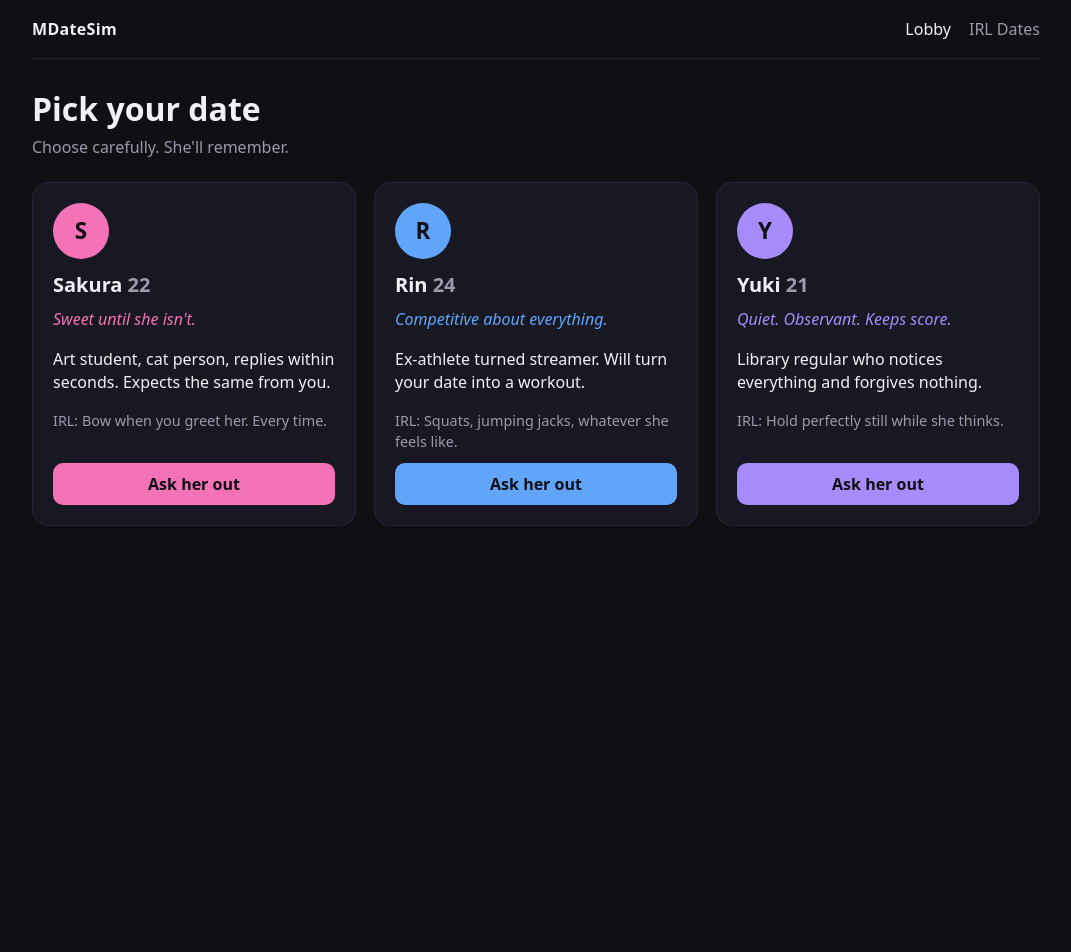
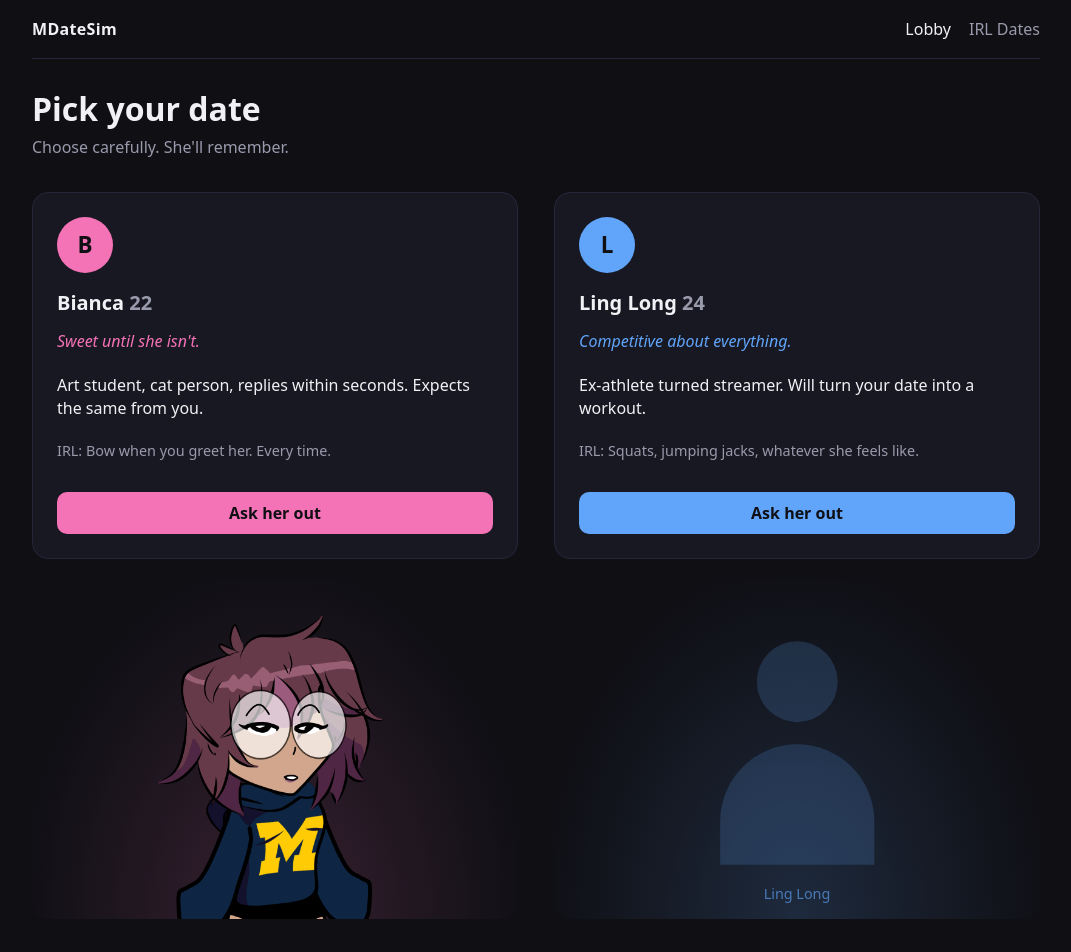
Before and after one commit to XZCendence/MDateSim, a React (Vite) app in the folder Client/: page /lobby in a window 1280 px wide. Shown: the top 952 px of the page, without its empty margins (104-1175 px from the left). Before the commit the page ends 800 px from the top, so only its background shows below. Built offline with nearby package versions, Linux system fonts and the light colour scheme.

Commit message:
Add sims images

```diff
--- a/Client/src/components/DateCard.tsx
+++ b/Client/src/components/DateCard.tsx
@@ -7,7 +7,8 @@ interface Props {
 
 export default function DateCard({ date, onPick }: Props) {
   return (
-    <article className="card" style={{ "--accent": date.accent } as React.CSSProperties}>
+    <div className="date-card" style={{ "--accent": date.accent } as React.CSSProperties}>
+    <article className="card">
       <div className="avatar" aria-hidden>
         {date.name[0]}
       </div>
@@ -19,5 +20,19 @@ export default function DateCard({ date, onPick }: Props) {
       <p className="muted small">IRL: {date.irlStyle}</p>
       <button onClick={() => onPick(date)}>Ask her out</button>
     </article>
+    <div className="date-picture">
+      {date.image ? (
+        <img src={date.image} alt={`${date.name} standing in her idle pose`} />
+      ) : (
+        <div className="date-picture-placeholder" role="img" aria-label={`${date.name} picture placeholder`}>
+          <svg viewBox="0 0 240 300" aria-hidden="true">
+            <circle cx="120" cy="90" r="42" />
+            <path d="M40 280v-45a80 80 0 0 1 160 0v45Z" />
+          </svg>
+          <span>{date.name}</span>
+        </div>
+      )}
+    </div>
+    </div>
   );
 }
--- a/Client/src/data/dates.ts
+++ b/Client/src/data/dates.ts
@@ -2,6 +2,8 @@
  * The roster of dates a player can pick in the lobby.
  * Keep this in sync with whatever persona the Server's iMessage loop uses.
  */
+import emIdle from "../assets/Em-idle.webp";
+
 export interface DateProfile {
   id: string;
   name: string;
@@ -13,38 +15,30 @@ export interface DateProfile {
   /** Pre-filled text the player sends to start the conversation. */
   intro: string;
   accent: string;
+  image?: string;
 }
 
 export const DATES: DateProfile[] = [
   {
     id: "sakura",
-    name: "Sakura",
+    name: "Bianca",
     age: 22,
     tagline: "Sweet until she isn't.",
     bio: "Art student, cat person, replies within seconds. Expects the same from you.",
     irlStyle: "Bow when you greet her. Every time.",
-    intro: "hi sakura, it's me from the lobby 🌸",
+    intro: "hi bianca, it's me from the lobby 🌸",
     accent: "#f472b6",
+    image: emIdle,
   },
   {
     id: "rin",
-    name: "Rin",
+    name: "Ling Long",
     age: 24,
     tagline: "Competitive about everything.",
     bio: "Ex-athlete turned streamer. Will turn your date into a workout.",
     irlStyle: "Squats, jumping jacks, whatever she feels like.",
-    intro: "yo rin, ready to lose?",
+    intro: "yo ling long, ready to lose?",
     accent: "#60a5fa",
-  },
-  {
-    id: "yuki",
-    name: "Yuki",
-    age: 21,
-    tagline: "Quiet. Observant. Keeps score.",
-    bio: "Library regular who notices everything and forgives nothing.",
-    irlStyle: "Hold perfectly still while she thinks.",
-    intro: "hello yuki. i read the book you mentioned.",
-    accent: "#a78bfa",
   },
 ];
 
--- a/Client/src/index.css
+++ b/Client/src/index.css
@@ -33,8 +33,11 @@ a { color: inherit; }
 .tagline { font-style: italic; color: var(--accent); }
 
 .grid {
-  display: grid; gap: 18px; margin-top: 22px;
-  grid-template-columns: repeat(auto-fill, minmax(260px, 1fr));
+  display: grid; gap: 36px; margin-top: 32px;
+  grid-template-columns: repeat(2, minmax(0, 1fr));
+}
+@media (max-width: 640px) {
+  .grid { grid-template-columns: 1fr; gap: 32px; margin-top: 24px; }
 }
 .card {
   background: var(--panel); border: 1px solid #26263a; border-radius: 16px;
@@ -43,6 +46,24 @@ a { color: inherit; }
 }
 .card:hover { transform: translateY(-2px); border-color: var(--accent); }
 .card button { margin-top: auto; }
+.date-card { display: flex; flex-direction: column; gap: 20px; min-width: 0; }
+.date-card .card { flex: 1; padding: 24px; gap: 8px; }
+.date-card .card button { margin-top: 16px; }
+.date-picture {
+  height: 340px; overflow: hidden; border-radius: 16px;
+  background: radial-gradient(ellipse at bottom, color-mix(in srgb, var(--accent) 18%, var(--bg)), var(--bg) 75%);
+  display: flex; align-items: flex-end; justify-content: center;
+}
+.date-picture img {
+  display: block; width: 100%; height: 100%; object-fit: contain; object-position: bottom;
+  transform: scale(1.2); transform-origin: center bottom;
+}
+.date-picture-placeholder {
+  width: 100%; height: 100%; display: flex; flex-direction: column;
+  align-items: center; justify-content: flex-end; color: var(--accent);
+}
+.date-picture-placeholder svg { width: 75%; height: 85%; fill: currentColor; opacity: 0.18; }
+.date-picture-placeholder span { padding: 0 0 16px; font-size: 0.9rem; opacity: 0.65; }
 .avatar {
   width: 56px; height: 56px; border-radius: 50%; display: grid; place-items: center;
   background: var(--accent); color: #0f0f14; font-weight: 800; font-size: 1.4rem;
```
Also changed, not shown: Client/src/assets/Em-idle.webp (added), 1 other file (tests, documents, lock files or other folders).
